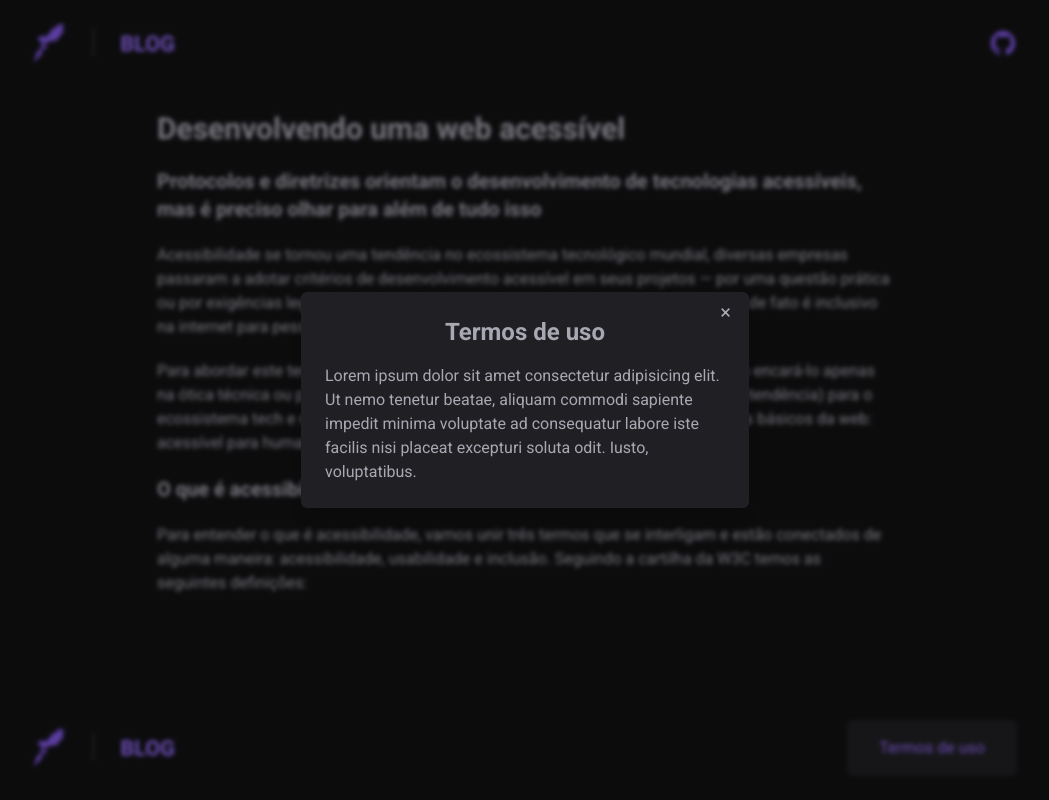
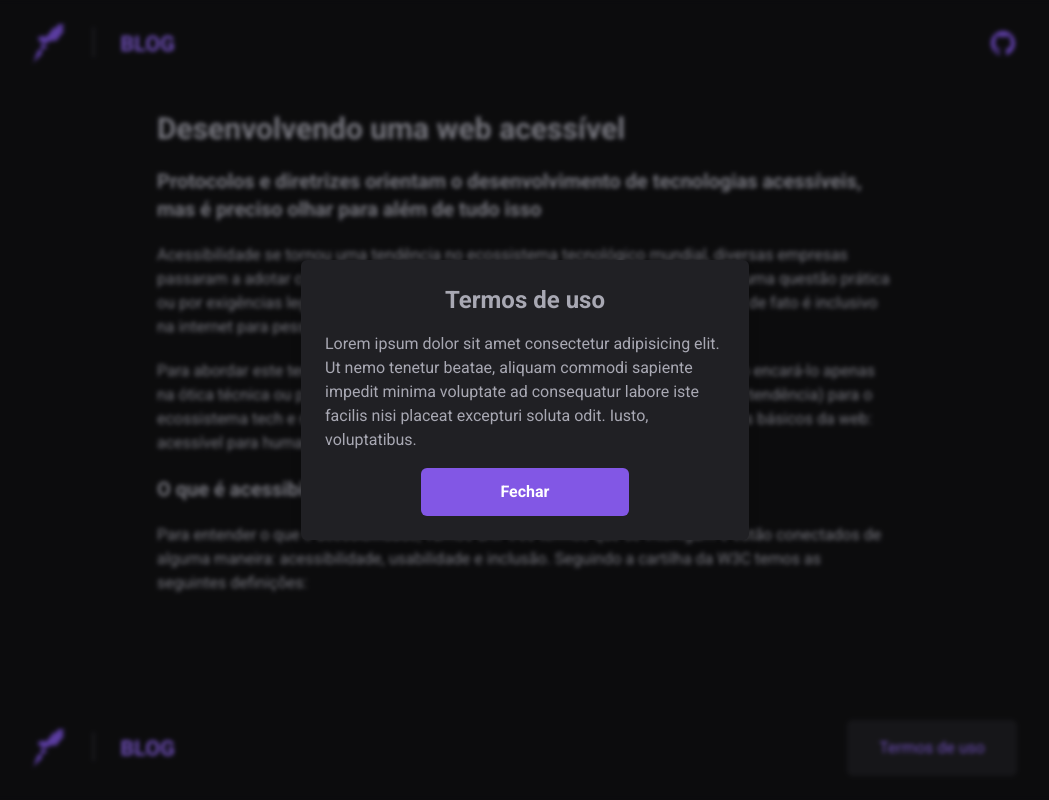
Before and after one commit to wfl-junior/rocketseat-ignite-a11y, a Next.js app: page / in a window 1280 px wide. Both pictures are taken after a click on the button "Termos de uso". Shown: the whole page, without its empty margins (115-1164 px from the left). Built offline with nearby package versions, Linux system fonts and the light colour scheme.

Commit message:
Implementando Dialog

```diff
--- a/package.json
+++ b/package.json
@@ -13,6 +13,7 @@
     "typecheck": "tsc --noEmit"
   },
   "dependencies": {
+    "@radix-ui/react-dialog": "^1.0.3",
     "next": "13.3.0",
     "react": "18.2.0",
     "react-dom": "18.2.0"
--- a/src/pages/index.tsx
+++ b/src/pages/index.tsx
@@ -1,27 +1,11 @@
+import * as Dialog from "@radix-ui/react-dialog";
 import Head from "next/head";
 import Image from "next/image";
-import { Fragment, useEffect, useRef, useState } from "react";
 import logo from "~/assets/logo.svg";
 
 const title = "Desenvolvendo uma web acessível";
 
 export default function Home() {
-  const modalRef = useRef<HTMLDivElement>(null);
-  const [isModalOpen, setIsModalOpen] = useState(false);
-
-  function handleOpenModal() {
-    setIsModalOpen(true);
-  }
-
-  function handleCloseModal() {
-    setIsModalOpen(false);
-  }
-
-  useEffect(() => {
-    if (!isModalOpen) return;
-    modalRef.current?.focus();
-  }, [isModalOpen]);
-
   return (
     <div className="flex min-h-screen flex-col">
       <Head>
@@ -100,53 +84,33 @@ export default function Home() {
       <footer className="mx-auto mt-auto flex w-full max-w-[1024px] items-center justify-between px-5 py-6">
         <Image src={logo} width={286 / 2} alt="Blog da Rocketseat" />
 
-        <button
-          onClick={handleOpenModal}
-          aria-controls="terms-modal"
-          aria-expanded={isModalOpen}
-          className="rounded-md bg-rocketseat-shape px-8 py-4 text-rocketseat-secondary hover:underline"
-        >
-          Termos de uso
-        </button>
+        <Dialog.Root>
+          <Dialog.Trigger className="rounded-md bg-rocketseat-shape px-8 py-4 text-rocketseat-secondary hover:underline">
+            Termos de uso
+          </Dialog.Trigger>
+
+          <Dialog.Portal>
+            <Dialog.Overlay className="fixed inset-0 bg-black/30 backdrop-blur-xs" />
+
+            <Dialog.Content className="fixed left-1/2 top-1/2 z-50 flex max-w-md -translate-x-1/2 -translate-y-1/2 flex-col items-center gap-4 rounded-md bg-rocketseat-shape p-6 shadow-lg">
+              <Dialog.Title className="text-center text-2xl font-bold">
+                Termos de uso
+              </Dialog.Title>
+
+              <Dialog.Description>
+                Lorem ipsum dolor sit amet consectetur adipisicing elit. Ut nemo
+                tenetur beatae, aliquam commodi sapiente impedit minima
+                voluptate ad consequatur labore iste facilis nisi placeat
+                excepturi soluta odit. Iusto, voluptatibus.
+              </Dialog.Description>
+
+              <Dialog.Close className="rounded-md bg-rocketseat-primary px-20 py-3 font-bold text-white transition-colors hover:bg-rocketseat-secondary">
+                Fechar
+              </Dialog.Close>
+            </Dialog.Content>
+          </Dialog.Portal>
+        </Dialog.Root>
       </footer>
-
-      {isModalOpen && (
-        <Fragment>
-          <div
-            aria-hidden="true"
-            className="fixed inset-0 bg-black/30 backdrop-blur-xs"
-          />
-
-          <div
-            role="dialog"
-            tabIndex={-1}
-            ref={modalRef}
-            id="terms-modal"
-            aria-labelledby="terms-title"
-            aria-describedby="terms-description"
-            className="fixed left-1/2 top-1/2 z-50 max-w-md -translate-x-1/2 -translate-y-1/2 rounded-md bg-rocketseat-shape p-6 shadow-lg"
-          >
-            <button
-              title="Fechar"
-              onClick={handleCloseModal}
-              className="absolute right-4 top-2 rounded-full p-0.5 text-xl leading-none"
-            >
-              &times;
-            </button>
-
-            <h2 id="terms-title" className="text-center text-2xl font-bold">
-              Termos de uso
-            </h2>
-
-            <p id="terms-description" className="mt-4">
-              Lorem ipsum dolor sit amet consectetur adipisicing elit. Ut nemo
-              tenetur beatae, aliquam commodi sapiente impedit minima voluptate
-              ad consequatur labore iste facilis nisi placeat excepturi soluta
-              odit. Iusto, voluptatibus.
-            </p>
-          </div>
-        </Fragment>
-      )}
     </div>
   );
 }
```
Also changed, not shown: 1 other file (tests, documents, lock files or other folders).
